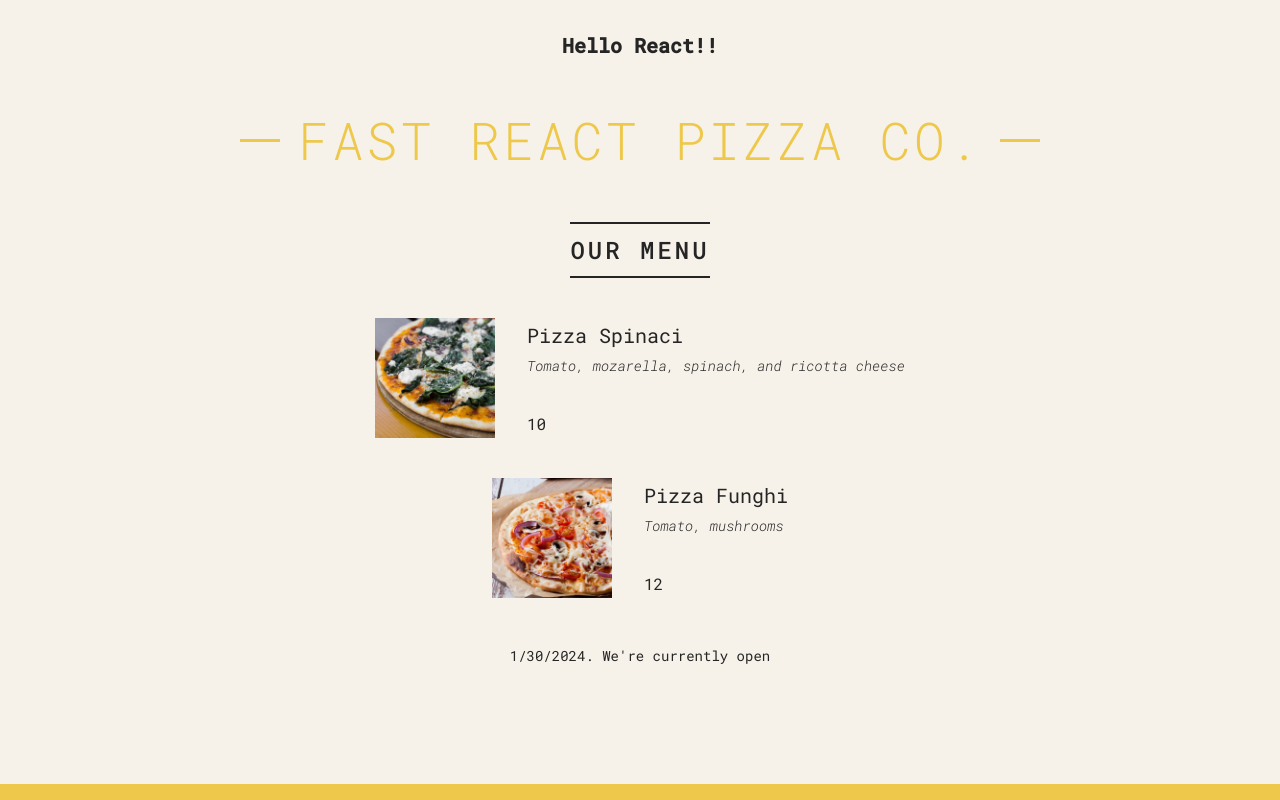
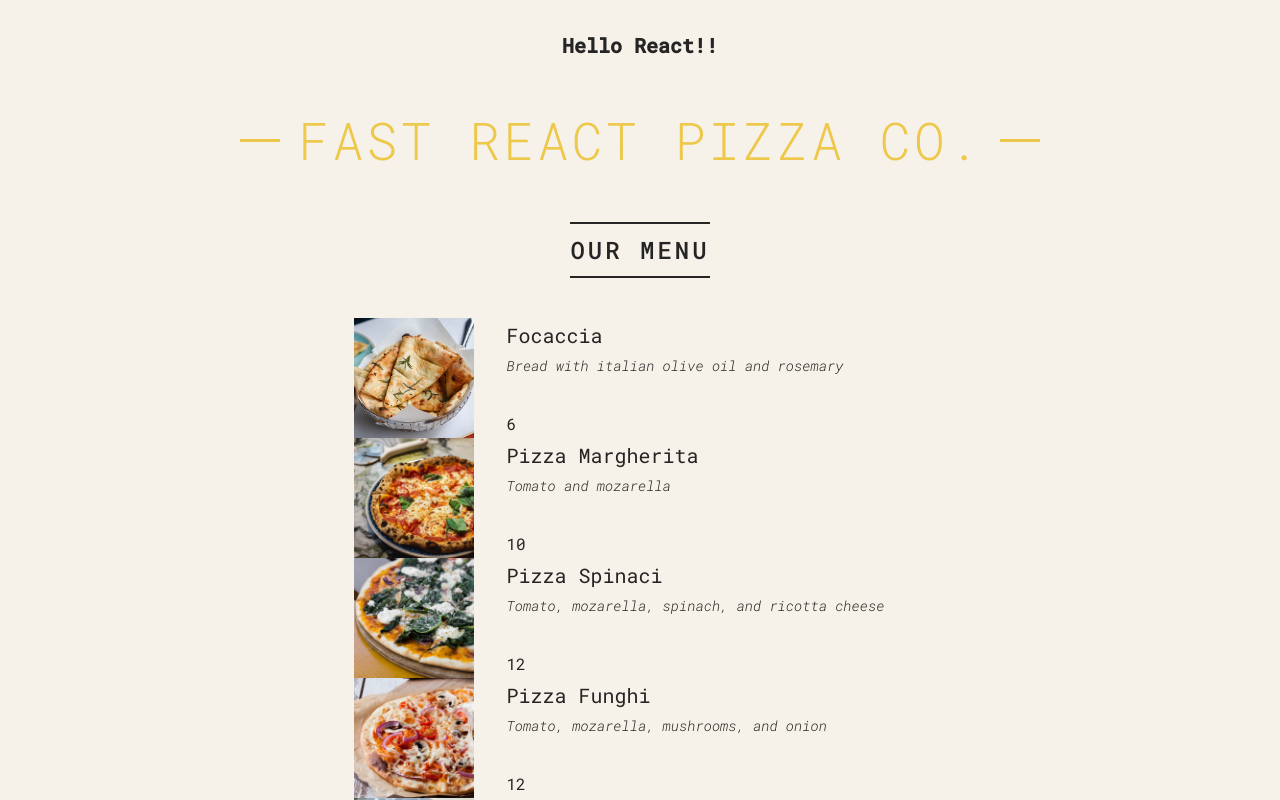
Before and after one commit to Soulbolt/pizza-menu-03, a React (Create React App) app: page / in a window 1280 px wide. Shown: the top 800 px of the page. Built offline with nearby package versions, Linux system fonts and the light colour scheme.

Commit message:
implement pizzaDa to populate pizza object and its properties along with their respective pictures as a ul list.

```diff
--- a/src/index.jsx
+++ b/src/index.jsx
@@ -72,7 +72,12 @@ function Menu() {
   return (
     <main className="menu">
       <h2>Our Menu</h2>
-      <Pizza
+      <ul>
+        {pizzaData.map((pizza) => (
+          <Pizza pizzaOjb={pizza} key={pizza.name} />
+        ))}
+      </ul>
+      {/* <Pizza
         name="Pizza Spinaci"
         ingredients="Tomato, mozarella, spinach, and ricotta cheese"
         photoName="pizzas/spinaci.jpg"
@@ -83,21 +88,21 @@ function Menu() {
         ingredients="Tomato, mushrooms"
         price={12}
         photoName="pizzas/funghi.jpg"
-      ></Pizza>
+      ></Pizza> */}
     </main>
   );
 }
 
 function Pizza(props) {
   return (
-    <div className="pizza">
-      <img src={props.photoName} alt={props.name} />
+    <li className="pizza">
+      <img src={props.pizzaOjb.photoName} alt={props.pizzaOjb.name} />
       <div>
-        <h3>{props.name}</h3>
-        <p>{props.ingredients}</p>
-        <span>{props.price}</span>
+        <h3>{props.pizzaOjb.name}</h3>
+        <p>{props.pizzaOjb.ingredients}</p>
+        <span>{props.pizzaOjb.price}</span>
       </div>
-    </div>
+    </li>
   );
 }
 
```
